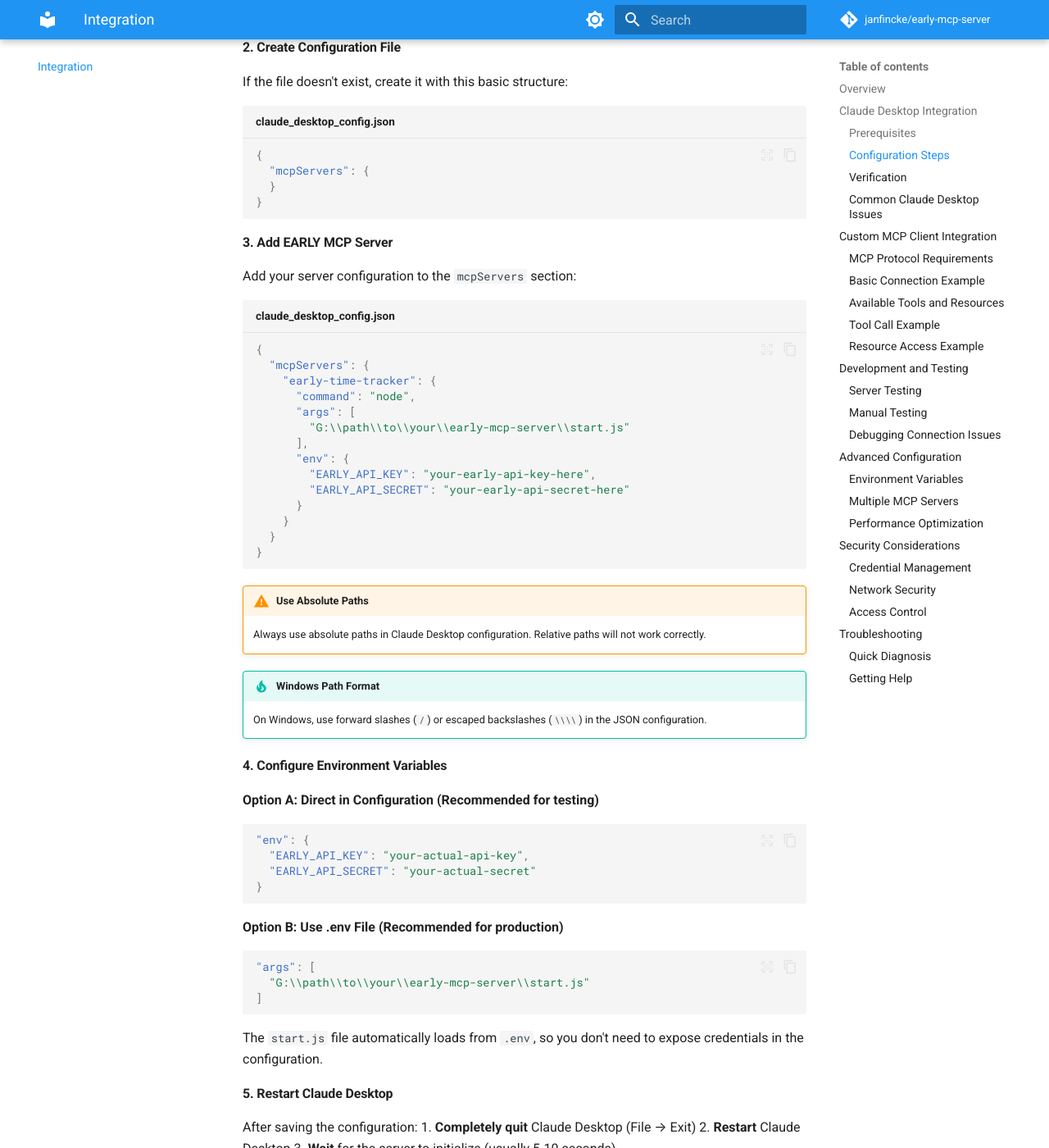
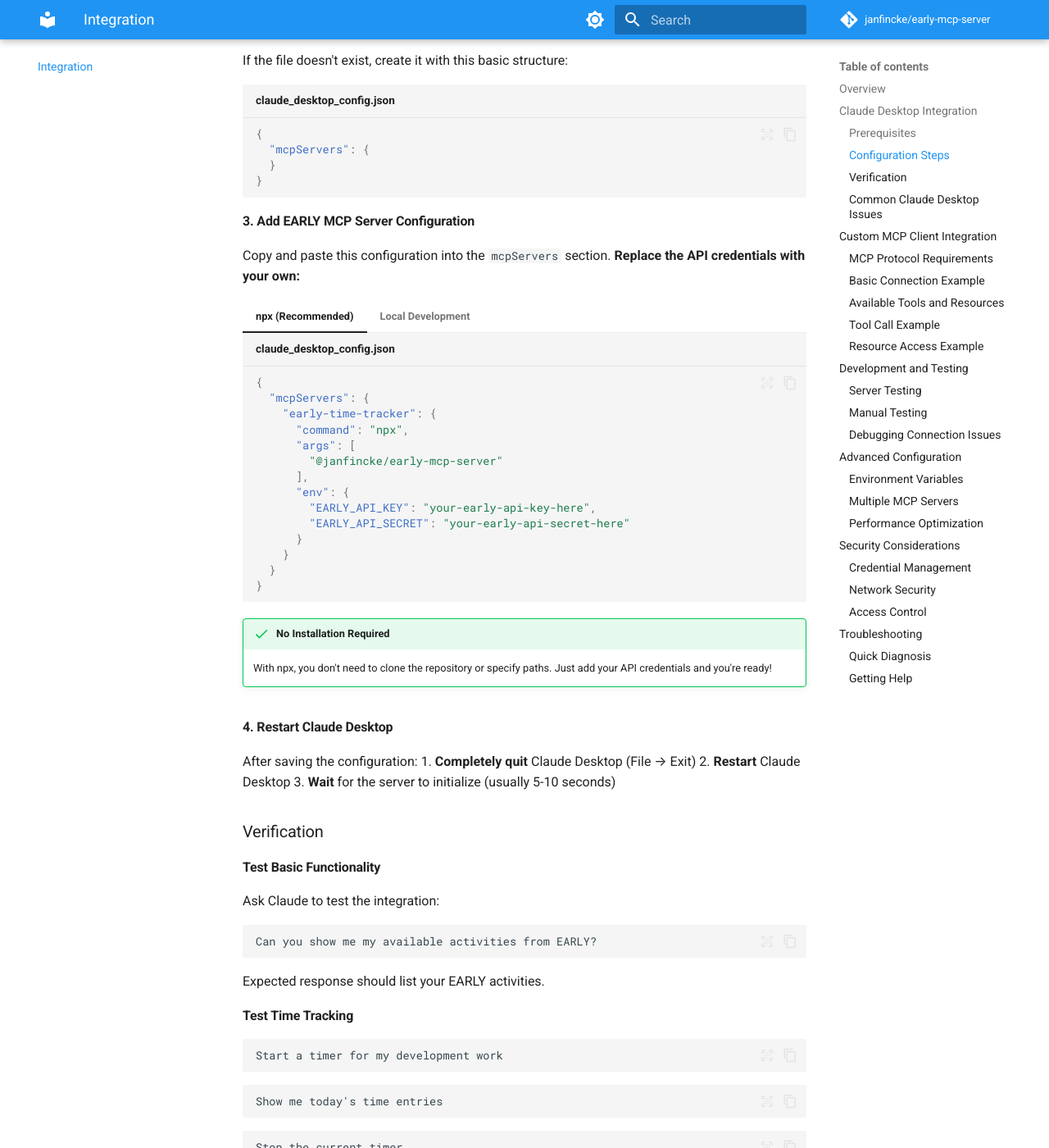
Before and after one commit to janfincke/early-mcp-server, an MkDocs documentation site: the page built from docs/integration.md, in a window 1280 px wide and 1400 px high, scrolled down 1127 px. Shown: the whole window at 82% size. Built offline with MkDocs 1.6.1 and Material for MkDocs 9.7.7, drawn with Linux system fonts in a browser that asks for light colours; comment, search, counter and statistics services are not loaded; the version menu is left out; some of the changed text lies outside the part shown.

Commit message:
refactor: Add Quick Start section to README and integration guide for easier setup

````diff
--- a/docs/integration.md
+++ b/docs/integration.md
@@ -19,9 +19,8 @@ Claude Desktop is the most popular MCP client and provides an excellent experien
 
 Before starting, ensure you have:
 - [Claude Desktop installed](https://claude.ai/download)
-- EARLY MCP Server [installed and configured](getting-started.md)
-- API credentials configured in `.env` file
-- Server successfully tested with `npm run start:env`
+- Node.js >= 18.0.0 installed
+- EARLY API credentials ([Get them from EARLY app settings](getting-started.md#configuration))
 
 ### Configuration Steps
 
@@ -59,53 +58,58 @@ If the file doesn't exist, create it with this basic structure:
 }
 ```
 
-#### 3. Add EARLY MCP Server
+#### 3. Add EARLY MCP Server Configuration
 
-Add your server configuration to the `mcpServers` section:
+Copy and paste this configuration into the `mcpServers` section. **Replace the API credentials with your own:**
 
-```json title="claude_desktop_config.json"
-{
-  "mcpServers": {
-    "early-time-tracker": {
-      "command": "node",
-      "args": [
-        "G:\\path\\to\\your\\early-mcp-server\\start.js"
-      ],
-      "env": {
-        "EARLY_API_KEY": "your-early-api-key-here",
-        "EARLY_API_SECRET": "your-early-api-secret-here"
+=== "npx (Recommended)"
+
+    ```json title="claude_desktop_config.json"
+    {
+      "mcpServers": {
+        "early-time-tracker": {
+          "command": "npx",
+          "args": [
+            "@janfincke/early-mcp-server"
+          ],
+          "env": {
+            "EARLY_API_KEY": "your-early-api-key-here",
+            "EARLY_API_SECRET": "your-early-api-secret-here"
+          }
+        }
       }
     }
-  }
-}
-```
+    ```
 
-!!! warning "Use Absolute Paths"
-    Always use absolute paths in Claude Desktop configuration. Relative paths will not work correctly.
+    !!! success "No Installation Required"
+        With npx, you don't need to clone the repository or specify paths. Just add your API credentials and you're ready!
 
-!!! tip "Windows Path Format"
-    On Windows, use forward slashes (`/`) or escaped backslashes (`\\\\`) in the JSON configuration.
+=== "Local Development"
 
-#### 4. Configure Environment Variables
+    ```json title="claude_desktop_config.json"
+    {
+      "mcpServers": {
+        "early-time-tracker": {
+          "command": "node",
+          "args": [
+            "G:\\path\\to\\your\\early-mcp-server\\start.js"
+          ],
+          "env": {
+            "EARLY_API_KEY": "your-early-api-key-here",
+            "EARLY_API_SECRET": "your-early-api-secret-here"
+          }
+        }
+      }
+    }
+    ```
 
-**Option A: Direct in Configuration (Recommended for testing)**
-```json
-"env": {
-  "EARLY_API_KEY": "your-actual-api-key",
-  "EARLY_API_SECRET": "your-actual-secret"
-}
-```
+    !!! warning "Use Absolute Paths"
+        Always use absolute paths in Claude Desktop configuration. Relative paths will not work correctly.
 
-**Option B: Use .env File (Recommended for production)**
-```json
-"args": [
-  "G:\\path\\to\\your\\early-mcp-server\\start.js"
-]
-```
+    !!! tip "Windows Path Format"
+        On Windows, use forward slashes (`/`) or escaped backslashes (`\\\\`) in the JSON configuration.
 
-The `start.js` file automatically loads from `.env`, so you don't need to expose credentials in the configuration.
-
-#### 5. Restart Claude Desktop
+#### 4. Restart Claude Desktop
 
 After saving the configuration:
 1. **Completely quit** Claude Desktop (File → Exit)
````
Also changed, not shown: README.md (+33 -0 lines), docs/index.md (+39 -0 lines).
